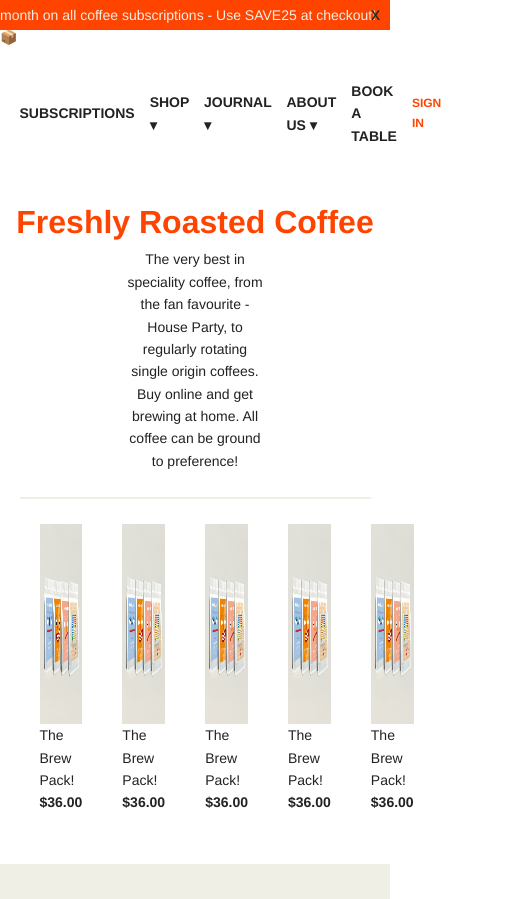
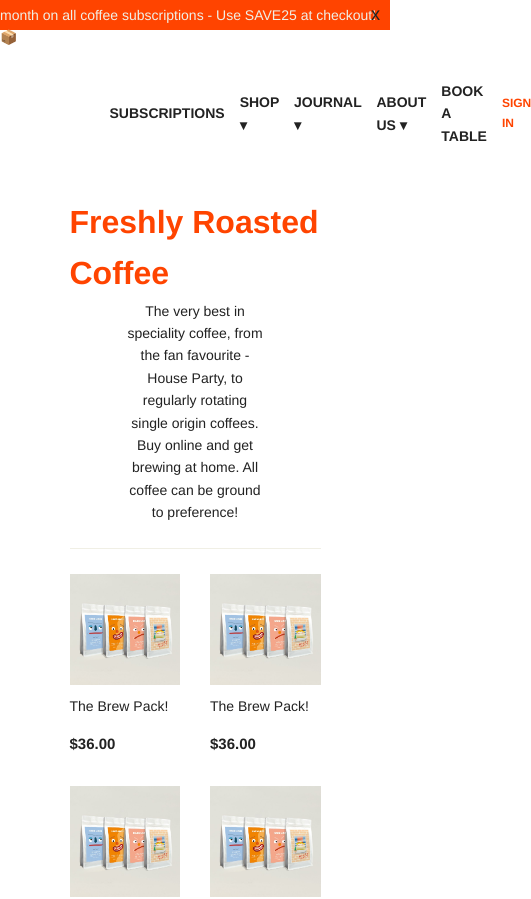
Before and after one commit to jackbranthwaite/hard-lines-clone, a Nuxt app: page / in a window 390 px wide. Shown: the top 899 px of the page, 531 px wide, since content can reach past the window. Built offline with nearby package versions, Linux system fonts and the light colour scheme.

Commit message:
Some progress on media queries

```diff
--- a/src/components/header/Header.vue
+++ b/src/components/header/Header.vue
@@ -60,6 +60,8 @@ export default defineComponent({
   margin-right: auto;
   margin-top: 50px;
   max-width: 1920px;
+  padding-left: 90px;
+  padding-right: 90px;
   width: 90vw;
 }
 .menu {
--- a/src/components/product-tile/ProductTile.vue
+++ b/src/components/product-tile/ProductTile.vue
@@ -27,19 +27,17 @@ export default defineComponent({
 </script>
 
 <style lang="scss" scoped>
-.product-tile-container {
-  padding-left: 20px;
-  padding-right: 20px;
-}
 .main-image {
-  height: 200px;
-  width: 200px;
+  height: auto;
+  width: 380px;
 }
 .title {
   font-size: 14px;
+  padding-top: 10px;
 }
 .price {
-  font-size: 14px;
+  font-size: 15px;
   font-weight: 700;
+  padding-top: 15px;
 }
 </style>
--- a/src/components/seperation-line/SeparationLine.vue
+++ b/src/components/seperation-line/SeparationLine.vue
@@ -14,7 +14,7 @@ export default defineComponent({
 
 .separation-line {
   background-color: #f0efe5;
-  height: 2px;
+  height: 1px;
   justify-self: center;
   margin-bottom: 25px;
   margin-top: 25px;
--- a/src/pages/index.vue
+++ b/src/pages/index.vue
@@ -1,5 +1,5 @@
 <template>
-  <div class="a-div">
+  <div class="homepage-container">
     <div class="title-section-container">
       <h1 class="title">Freshly Roasted Coffee</h1>
       <p class="paragraph">
@@ -39,6 +39,23 @@ export default defineComponent({
 <style lang="scss" scoped>
 @import '~assets/styles/config';
 
+.homepage-container {
+  margin-left: auto;
+  margin-right: auto;
+  margin-top: 50px;
+  max-width: 1920px;
+  padding-left: 30px;
+  padding-right: 30px;
+  width: 90vw;
+  @include tablet {
+    padding-left: 50px;
+    padding-right: 50px;
+  }
+  @include xxlarge {
+    padding-left: 90px;
+    padding-right: 90px;
+  }
+}
 .title-section-container {
   align-items: center;
   display: flex;
@@ -63,9 +80,18 @@ export default defineComponent({
   width: 100%;
 }
 .products-container {
-  display: flex;
-  margin-left: auto;
-  margin-right: auto;
-  width: 90vw;
+  column-gap: 30px;
+  display: grid;
+  grid-template-columns: 1fr 1fr;
+  row-gap: 30px;
+
+  @include xlarge {
+    grid-template-columns: 1fr 1fr 1fr;
+  }
+  @include xxlarge {
+    column-gap: 60px;
+    grid-template-columns: 1fr 1fr 1fr 1fr;
+    row-gap: 60px;
+  }
 }
 </style>
```
Also changed, not shown: 1 other file (tests, documents, lock files or other folders).
